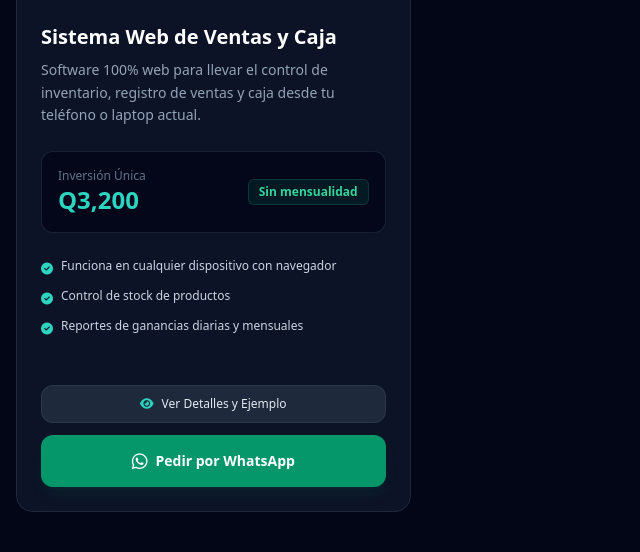
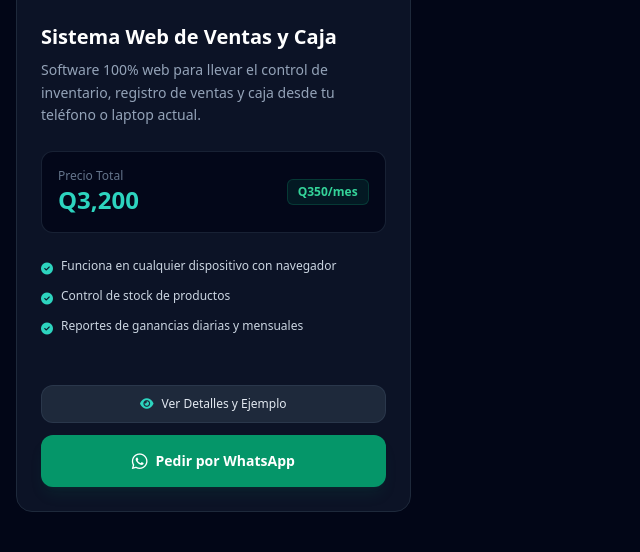
Before and after one commit to mattajean063-cloud/JeanCode-Solutions, a Flask app: page / in a window 1280 px wide. Shown: the part 3742-4294 px from the top of the page, without its empty margins (0-640 px from the left). Run offline with Flask 3, Linux system fonts and the light colour scheme; some libraries are stand-ins or nearby versions.

Commit message:
Update index.html

```diff
--- a/templates/index.html
+++ b/templates/index.html
@@ -24,9 +24,8 @@
     <header class="border-b border-slate-800 bg-slate-900/90 backdrop-blur sticky top-0 z-50">
         <div class="max-w-7xl mx-auto px-4 py-3 flex justify-between items-center">
             <div class="flex items-center space-x-3">
-                <!-- LOGO DE TU IMAGEN JPG CORREGIDO -->
                 <div class="w-10 h-10 rounded-xl overflow-hidden border border-teal-500/40 bg-slate-950 flex items-center justify-center shadow-lg shadow-teal-500/10">
-                    <img src="{{ url_for('static', filename='logo.jpg') }}" alt="{{ marca }}" class="w-full h-full object-cover">
+                    <img src="{{ url_for('static', filename='logo.png') }}" alt="{{ marca }}" class="w-full h-full object-cover">
                 </div>
                 <h1 class="text-2xl font-bold bg-gradient-to-r from-teal-400 to-cyan-400 bg-clip-text text-transparent">
                     {{ marca }}
@@ -107,7 +106,7 @@
                         <div class="relative h-48 overflow-hidden bg-slate-950">
                             <img src="{{ servicio.imagen }}" alt="{{ servicio.titulo }}" class="w-full h-full object-cover group-hover:scale-105 transition-transform duration-500 opacity-90 group-hover:opacity-100">
                             <div class="absolute top-3 right-3 bg-slate-950/80 backdrop-blur px-3 py-1 rounded-full text-xs font-bold text-teal-400 border border-slate-800">
-                                {{ servicio.tipo }}
+                                Inversión Única
                             </div>
                         </div>
 
@@ -117,10 +116,10 @@
 
                             <div class="bg-slate-950/80 p-4 rounded-xl border border-slate-800/80 mb-6 flex justify-between items-center">
                                 <div>
-                                    <span class="text-xs text-slate-500 block">Inversión Única</span>
+                                    <span class="text-xs text-slate-500 block">Precio Total</span>
                                     <span class="text-2xl font-black text-teal-400">{{ servicio.precio }}</span>
                                 </div>
-                                <span class="text-xs text-emerald-400 bg-emerald-500/10 px-2.5 py-1 rounded-md font-semibold border border-emerald-500/20">Sin mensualidad</span>
+                                <span class="text-xs text-emerald-400 bg-emerald-500/10 px-2.5 py-1 rounded-md font-semibold border border-emerald-500/20">{{ servicio.mensualidad }}</span>
                             </div>
 
                             <ul class="space-y-2.5 mb-6 text-sm text-slate-300">
@@ -158,7 +157,7 @@
                             <img src="{{ servicio.imagen }}" class="w-16 h-16 rounded-xl object-cover border border-slate-800" alt="Preview">
                             <div>
                                 <h3 class="text-xl font-bold text-white">{{ servicio.titulo }}</h3>
-                                <span class="text-teal-400 font-extrabold text-lg">{{ servicio.precio }}</span>
+                                <span class="text-teal-400 font-extrabold text-lg">{{ servicio.precio }} <span class="text-xs text-emerald-400 font-normal">({{ servicio.mensualidad }})</span></span>
                             </div>
                         </div>
 
@@ -265,7 +264,7 @@
             <div class="space-y-3">
                 <div class="flex items-center space-x-3">
                     <div class="w-8 h-8 rounded-lg overflow-hidden border border-teal-500/40 bg-slate-950">
-                        <img src="{{ url_for('static', filename='logo.jpg') }}" alt="{{ marca }}" class="w-full h-full object-cover">
+                        <img src="{{ url_for('static', filename='logo.png') }}" alt="{{ marca }}" class="w-full h-full object-cover">
                     </div>
                     <span class="text-xl font-bold text-white">{{ marca }}</span>
                 </div>
```
